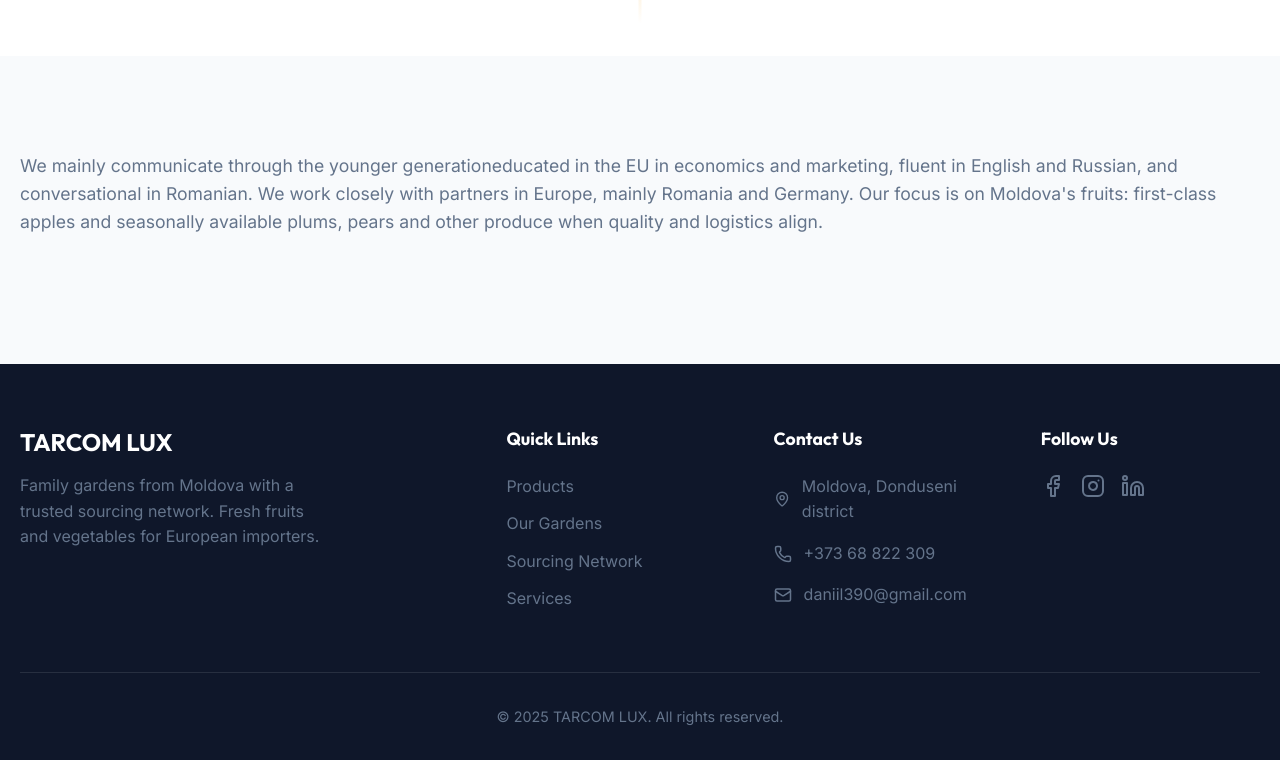
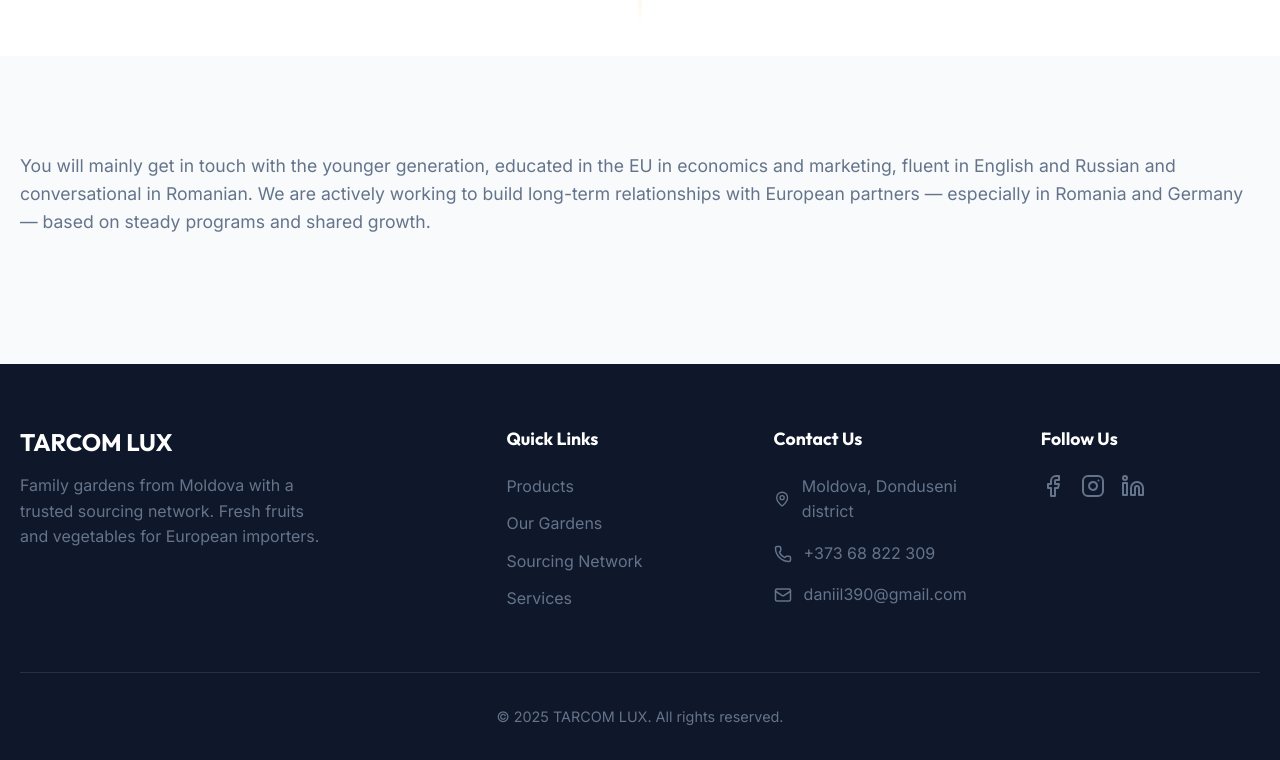
Before and after one commit to Qoopertin/tarcom-lux-website, a React (Vite) app: page /about in a window 1280 px wide. Shown: the part 2352-3112 px from the top of the page. Built offline with nearby package versions, Linux system fonts and the light colour scheme.

Commit message:
Update About section personal text across all languages

```diff
--- a/src/translations.js
+++ b/src/translations.js
@@ -166,7 +166,7 @@
             title: "About us & our history",
             subtitle: "TARCOM LUX is the export name connecting several family and partner farms in one village in northern Moldova. Our story starts with a grandfather who planted the first apple gardens here in the mid-1990s, long before anyone thought about the EU as a destination.",
             personalTitle: "Who you are talking to",
-            personalText: "We mainly communicate through the younger generationeducated in the EU in economics and marketing, fluent in English and Russian, and conversational in Romanian. We work closely with partners in Europe, mainly Romania and Germany. Our focus is on Moldova's fruits: first-class apples and seasonally available plums, pears and other produce when quality and logistics align."
+            personalText: "You will mainly get in touch with the younger generation, educated in the EU in economics and marketing, fluent in English and Russian and conversational in Romanian. We are actively working to build long-term relationships with European partners — especially in Romania and Germany — based on steady programs and shared growth."
         },
 
         // Family Timeline
@@ -411,7 +411,7 @@
             title: "Despre noi și istoria noastră",
             subtitle: "TARCOM LUX este numele de export care conectează mai multe ferme de familie și partenere dintr-un sat din nordul Moldovei. Povestea noastră începe cu un bunic care a plantat primele livezi de mere aici la mijlocul anilor '90, cu mult înainte ca cineva să se gândească la UE ca destinație.",
             personalTitle: "Cu cine discutați",
-            personalText: "Comunicăm în principal prin tânăra generație, educată în UE în economie și marketing, vorbitori fluenți de engleză și rusă și la nivel conversațional în română. Lucrăm îndeaproape cu parteneri din Europa, în principal România și Germania. Ne concentrăm pe fructele Moldovei: mere de primă clasă și produse sezoniere disponibile precum prune, pere și alte produse când calitatea și logistica se aliniază."
+            personalText: "Veți intra în legătură în principal cu tânăra generație, educată în UE în economie și marketing, vorbitori fluenți de engleză și rusă și la nivel conversațional în română. Lucrăm activ pentru a construi relații pe termen lung cu parteneri europeni — în special în România și Germania — bazate pe programe stabile și creștere comună."
         },
 
         // Family Timeline
@@ -656,7 +656,7 @@
             title: "О нас и наша история",
             subtitle: "TARCOM LUX — это экспортное название, объединяющее несколько семейных и партнерских ферм в одной деревне на севере Молдовы. Наша история начинается с дедушки, который посадил первые яблоневые сады здесь в середине 90-х, задолго до того, как кто-то думал о ЕС как о направлении.",
             personalTitle: "С кем вы говорите",
-            personalText: "Мы в основном общаемся через молодое поколение, получившее образование в ЕС по экономике и маркетингу, свободно владеющее английским и русским языками и базово румынским. Мы тесно работаем с партнерами в Европе, в основном в Румынии и Германии. Мы фокусируемся на фруктах Молдовы: яблоках первого класса и сезонно доступных сливах, грушах и других продуктах, когда качество и логистика совпадают."
+            personalText: "Вы в основном будете общаться с молодым поколением, получившим образование в ЕС по экономике и маркетингу, свободно владеющим английским и русским языками и разговаривающим на румынском. Мы активно работаем над построением долгосрочных отношений с европейскими партнерами — особенно в Румынии и Германии — основанных на стабильных программах и совместном росте."
         },
 
         // Family Timeline
```
